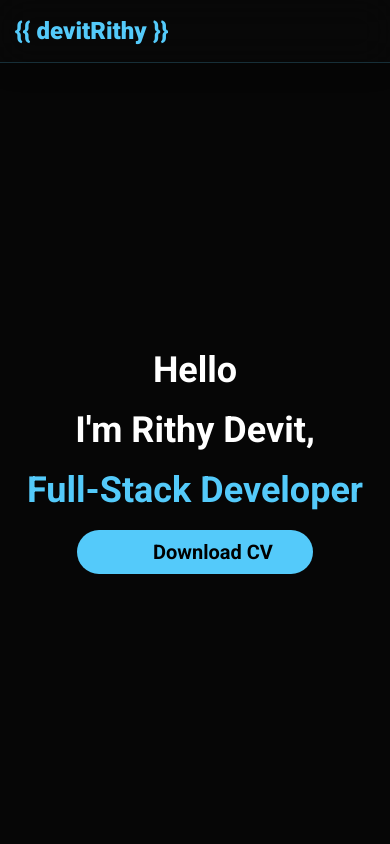
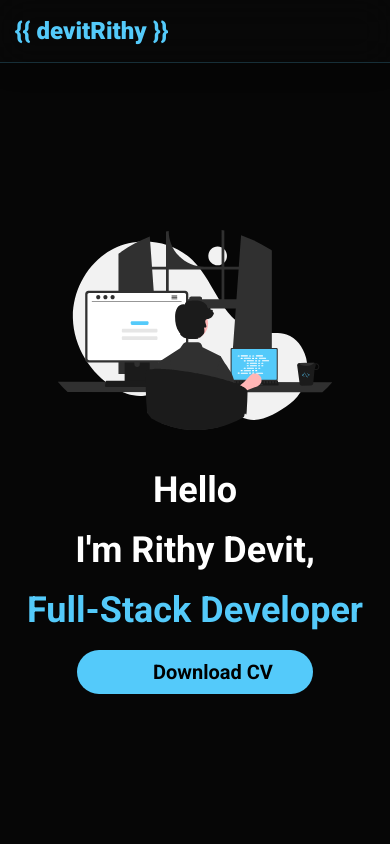
Before and after one commit to devitrithy/vue-project, a Vue app: page / in a window 390 px wide. Shown: the top 844 px of the page. Built offline with nearby package versions, Linux system fonts and the light colour scheme; some icons are missing.

Commit message:
fixed on home

```diff
--- a/src/components/Home.vue
+++ b/src/components/Home.vue
@@ -3,7 +3,7 @@ import Person from "./icons/Person.vue";
 </script>
 <template>
   <main
-    class="container flex md:flex-row flex-col justify-between items-center px-5"
+    class="container flex md:flex-row flex-col-reverse justify-between items-center px-5 gap-10"
   >
     <div
       class="2xl:text-6xl xl:text-5xl lg:text-5xl md:text-3xl text-4xl font-bold md:block flex justify-center items-center flex-col md:w-1/2"
@@ -21,7 +21,7 @@ import Person from "./icons/Person.vue";
       </a>
     </div>
     <Person
-      class="md:block hidden xl:w-[785px] xl:h-[572px] lg:w-[585px] lg:h-[372px] md:w-[485px] md:h-[272px]"
+      class="xl:w-[785px] xl:h-[572px] lg:w-[585px] lg:h-[372px] md:w-[485px] md:h-[272px] w-[400px] h-[200px]"
     />
   </main>
 </template>
```
